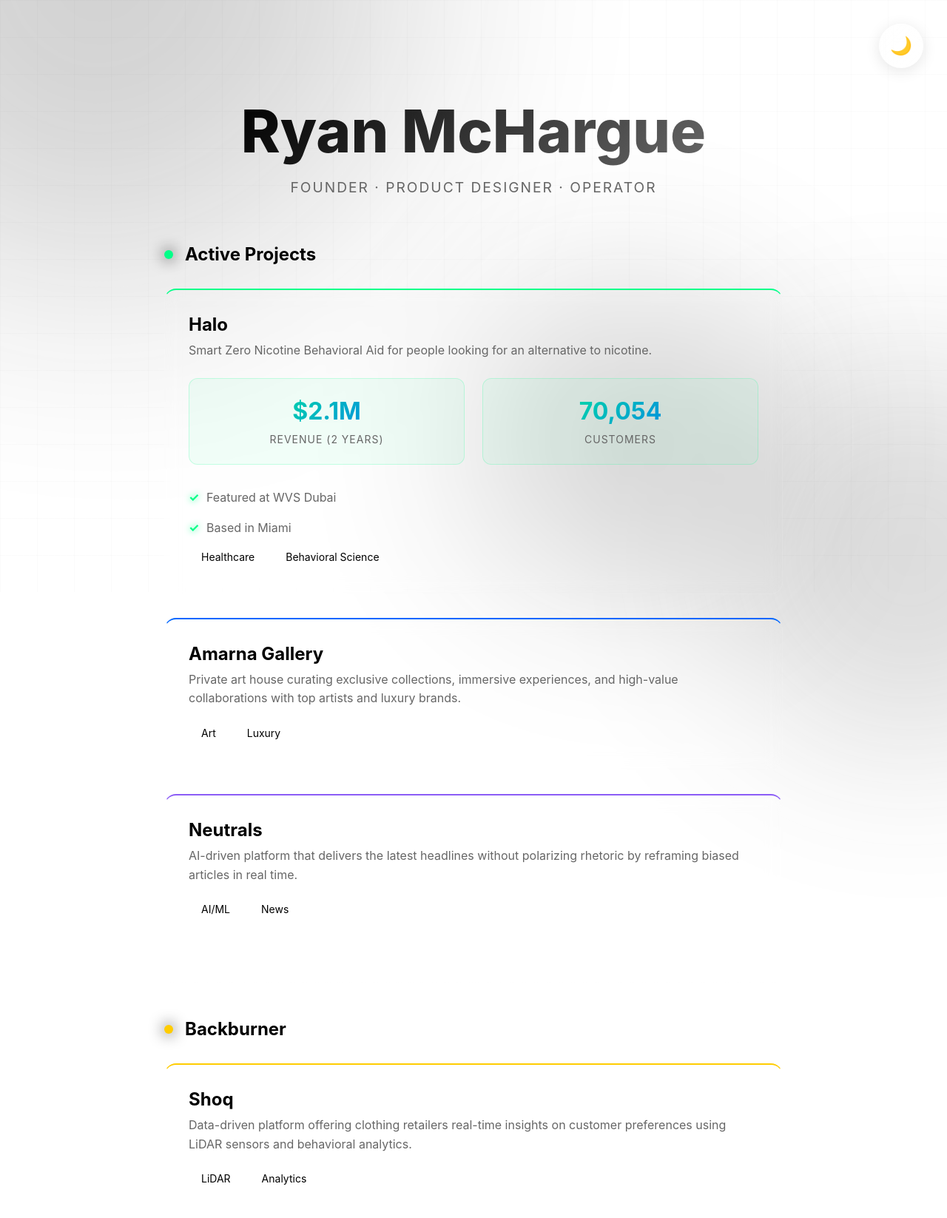
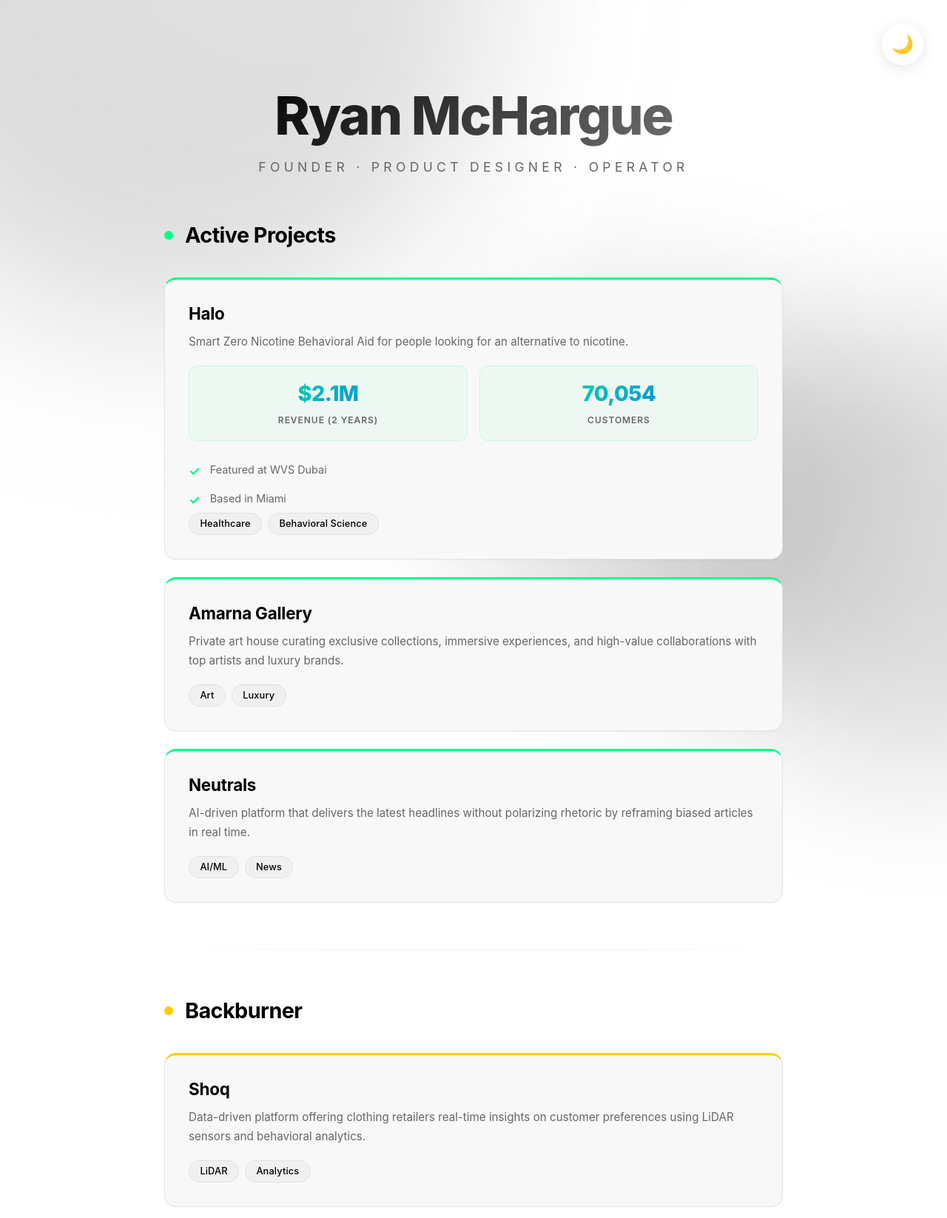
Before and after one commit to ryrytheengineer/ryanmchargue-site, a plain HTML site: page index.html in a window 1280 px wide. Shown: the top 1646 px of the page at 74% size. Drawn offline with Linux system fonts and the light colour scheme; animation ran at ten frames a second.

Commit message:
Update style.css

```diff
--- a/style.css
+++ b/style.css
@@ -2,6 +2,7 @@
   margin: 0;
   padding: 0;
   box-sizing: border-box;
+  -webkit-tap-highlight-color: transparent;
 }
 
 :root {
@@ -10,26 +11,21 @@
   --accent: #0066ff;
   --accent-hover: #0052cc;
   --gray: #666666;
-  --light-gray: #f5f5f5;
-  --border: #e0e0e0;
+  --light-gray: #f8f8f8;
+  --border: #e5e5e5;
   --green: #00ff88;
   --yellow: #ffcc00;
   --red: #ff4444;
   --purple: #8b5cf6;
   --pink: #ec4899;
-  --silver: #c0c0c0;
-  --light-silver: #e8e8e8;
-  --dark-silver: #808080;
 }
 
 :root.dark {
   --bg-light: #000000;
   --text-light: #ffffff;
   --gray: #999999;
-  --light-gray: #1a1a1a;
-  --border: #333333;
-  --accent: #0066ff;
-  --accent-hover: #0099ff;
+  --light-gray: #0a0a0a;
+  --border: #1a1a1a;
 }
 
 body {
@@ -38,71 +34,93 @@ body {
   color: var(--text-light);
   min-height: 100vh;
   overflow-x: hidden;
-  transition: all 0.3s ease;
+  transition: background-color 0.4s ease, color 0.4s ease;
   position: relative;
+  -webkit-font-smoothing: antialiased;
+  -moz-osx-font-smoothing: grayscale;
 }
 
 /* Animated gradient orbs - MONOCHROME */
 .gradient-orb {
   position: fixed;
   border-radius: 50%;
-  filter: blur(120px);
-  opacity: 0.2;
-  animation: float 20s infinite ease-in-out;
+  filter: blur(100px);
+  opacity: 0.15;
+  animation: floatAndMorph 25s infinite ease-in-out;
   pointer-events: none;
   z-index: -1;
+  will-change: transform;
 }
 
 .orb1 {
-  width: 700px;
-  height: 700px;
-  background: radial-gradient(circle, #333333, #000000);
-  top: -300px;
-  left: -300px;
+  width: 80vw;
+  height: 80vw;
+  max-width: 800px;
+  max-height: 800px;
+  background: radial-gradient(circle at 30% 30%, #333333, #000000);
+  top: -40%;
+  left: -20%;
   animation-delay: 0s;
 }
 
 .orb2 {
-  width: 500px;
-  height: 500px;
-  background: radial-gradient(circle, #666666, #1a1a1a);
-  bottom: -200px;
-  right: -200px;
-  animation-delay: 10s;
+  width: 60vw;
+  height: 60vw;
+  max-width: 600px;
+  max-height: 600px;
+  background: radial-gradient(circle at 70% 70%, #1a1a1a, #000000);
+  bottom: -30%;
+  right: -20%;
+  animation-delay: 8s;
 }
 
 .orb3 {
-  width: 400px;
-  height: 400px;
-  background: radial-gradient(circle, #4a4a4a, #000000);
+  width: 50vw;
+  height: 50vw;
+  max-width: 500px;
+  max-height: 500px;
+  background: radial-gradient(circle at 50% 50%, #2a2a2a, #000000);
   top: 50%;
   left: 50%;
-  animation-delay: 5s;
+  transform: translate(-50%, -50%);
+  animation-delay: 16s;
 }
 
 :root.dark .orb1 {
-  background: radial-gradient(circle, #ffffff, #666666);
-  opacity: 0.1;
+  background: radial-gradient(circle at 30% 30%, #1a1a1a, #0a0a0a);
+  opacity: 0.2;
 }
 
 :root.dark .orb2 {
-  background: radial-gradient(circle, #cccccc, #333333);
-  opacity: 0.1;
+  background: radial-gradient(circle at 70% 70%, #2a2a2a, #0a0a0a);
+  opacity: 0.2;
 }
 
 :root.dark .orb3 {
-  background: radial-gradient(circle, #999999, #1a1a1a);
-  opacity: 0.1;
+  background: radial-gradient(circle at 50% 50%, #1f1f1f, #0a0a0a);
+  opacity: 0.2;
 }
 
-@keyframes float {
-  0%, 100% { transform: translate(0, 0) scale(1) rotate(0deg); }
-  25% { transform: translate(100px, -100px) scale(1.2) rotate(90deg); }
-  50% { transform: translate(-100px, 100px) scale(0.8) rotate(180deg); }
-  75% { transform: translate(50px, 50px) scale(1.1) rotate(270deg); }
+@keyframes floatAndMorph {
+  0%, 100% {
+    transform: translate(0, 0) scale(1) rotate(0deg);
+    border-radius: 50%;
+  }
+  25% {
+    transform: translate(10%, -10%) scale(1.1) rotate(90deg);
+    border-radius: 40% 60% 60% 40%;
+  }
+  50% {
+    transform: translate(-10%, 10%) scale(0.9) rotate(180deg);
+    border-radius: 60% 40% 40% 60%;
+  }
+  75% {
+    transform: translate(5%, 5%) scale(1.05) rotate(270deg);
+    border-radius: 45% 55% 55% 45%;
+  }
 }
 
-/* Grid background with animated lines */
+/* Grid background */
 .grid-background {
   position: fixed;
   top: 0;
@@ -114,97 +132,95 @@ body {
     linear-gradient(90deg, rgba(128, 128, 128, 0.03) 1px, transparent 1px);
   background-size: 50px 50px;
   z-index: -2;
+  opacity: 0.5;
 }
 
+/* Scanning lines */
 .grid-line {
   position: fixed;
-  background: linear-gradient(90deg, transparent, rgba(255, 255, 255, 0.5), transparent);
+  background: linear-gradient(90deg, transparent, rgba(255, 255, 255, 0.1), transparent);
   opacity: 0;
   z-index: -1;
 }
 
 .grid-line-h {
   width: 100%;
-  height: 1px;
-  animation: scanH 8s linear infinite;
+  height: 2px;
+  animation: scanH 12s linear infinite;
 }
 
 .grid-line-v {
-  width: 1px;
+  width: 2px;
   height: 100%;
-  animation: scanV 10s linear infinite;
+  animation: scanV 15s linear infinite;
 }
 
 @keyframes scanH {
-  0%, 100% { top: -1px; opacity: 0; }
-  50% { top: 50%; opacity: 0.3; }
+  0%, 100% { top: -2px; opacity: 0; }
+  50% { top: 50%; opacity: 0.5; }
 }
 
 @keyframes scanV {
-  0%, 100% { left: -1px; opacity: 0; }
-  50% { left: 50%; opacity: 0.3; }
+  0%, 100% { left: -2px; opacity: 0; }
+  50% { left: 50%; opacity: 0.5; }
 }
 
-/* Theme toggle with morphing animation */
+/* Theme toggle */
 .theme-toggle {
   position: fixed;
   top: 2rem;
   right: 2rem;
-  width: 60px;
-  height: 60px;
+  width: 56px;
+  height: 56px;
   border: none;
-  background: linear-gradient(135deg, rgba(255, 255, 255, 0.1), rgba(255, 255, 255, 0.05));
-  backdrop-filter: blur(10px);
+  background: rgba(255, 255, 255, 0.1);
+  backdrop-filter: blur(20px);
+  -webkit-backdrop-filter: blur(20px);
   border: 1px solid rgba(255, 255, 255, 0.2);
-  border-radius: 30px;
+  border-radius: 28px;
   cursor: pointer;
   font-size: 24px;
   display: flex;
   align-items: center;
   justify-content: center;
   z-index: 1000;
-  transition: all 0.3s ease;
-  box-shadow: 0 4px 20px rgba(0, 0, 0, 0.1);
-  overflow: hidden;
+  transition: all 0.3s cubic-bezier(0.4, 0, 0.2, 1);
+  box-shadow:
+    0 4px 20px rgba(0, 0, 0, 0.1),
+    inset 0 0 0 1px rgba(255, 255, 255, 0.1);
 }
 
-.theme-toggle::before {
-  content: '';
-  position: absolute;
-  width: 100%;
-  height: 100%;
-  background: linear-gradient(135deg, var(--accent), var(--purple));
-  opacity: 0;
-  transition: opacity 0.3s ease;
-  border-radius: inherit;
+:root.dark .theme-toggle {
+  background: rgba(255, 255, 255, 0.05);
+  border-color: rgba(255, 255, 255, 0.1);
 }
 
 .theme-toggle:active {
-  transform: scale(0.9);
-}
-
-.theme-toggle:active::before {
-  opacity: 1;
+  transform: scale(0.92);
 }
 
 .theme-toggle span {
   position: relative;
   z-index: 1;
-  transition: transform 0.3s ease;
+  transition: transform 0.5s cubic-bezier(0.68, -0.55, 0.265, 1.55);
 }
 
-/* Header with glitch effect */
+.theme-toggle:active span {
+  transform: rotate(360deg);
+}
+
+/* Header */
 .header {
   text-align: center;
-  padding: 8rem 2rem 4rem;
+  padding: 7rem 2rem 4rem;
   position: relative;
-  animation: fadeInDown 1s ease-out;
+  animation: headerReveal 1.2s cubic-bezier(0.16, 1, 0.3, 1);
 }
 
-@keyframes fadeInDown {
+@keyframes headerReveal {
   from {
     opacity: 0;
-    transform: translateY(-30px);
+    transform: translateY(-40px);
   }
   to {
     opacity: 1;
@@ -213,68 +229,48 @@ body {
 }
 
 .title {
-  font-size: clamp(3rem, 8vw, 5rem);
+  font-size: clamp(2.5rem, 7vw, 4.5rem);
   font-weight: 800;
   margin-bottom: 1rem;
+  letter-spacing: -0.03em;
   position: relative;
   display: inline-block;
-  background: linear-gradient(135deg, var(--text-light), var(--gray));
+  background: linear-gradient(
+    135deg,
+    var(--text-light) 0%,
+    var(--gray) 50%,
+    var(--text-light) 100%
+  );
+  background-size: 200% 200%;
   -webkit-background-clip: text;
   -webkit-text-fill-color: transparent;
   background-clip: text;
+  animation: shimmer 3s ease-in-out infinite;
 }
 
-.title::before,
-.title::after {
-  content: 'Ryan McHargue';
-  position: absolute;
-  top: 0;
-  left: 0;
-  width: 100%;
-  height: 100%;
-  opacity: 0;
-}
-
-.title:active::before {
-  animation: glitch1 0.3s ease infinite;
-  color: var(--accent);
-  opacity: 0.8;
-}
-
-.title:active::after {
-  animation: glitch2 0.3s ease infinite;
-  color: var(--pink);
-  opacity: 0.8;
-}
-
-@keyframes glitch1 {
-  0%, 100% { transform: translate(0); }
-  20% { transform: translate(-2px, 2px); }
-  40% { transform: translate(-2px, -2px); }
-  60% { transform: translate(2px, 2px); }
-  80% { transform: translate(2px, -2px); }
-}
-
-@keyframes glitch2 {
-  0%, 100% { transform: translate(0); }
-  20% { transform: translate(2px, -2px); }
-  40% { transform: translate(2px, 2px); }
-  60% { transform: translate(-2px, -2px); }
-  80% { transform: translate(-2px, 2px); }
+@keyframes shimmer {
+  0%, 100% { background-position: 0% 50%; }
+  50% { background-position: 100% 50%; }
 }
 
 .subtitles {
-  font-size: 1.2rem;
+  font-size: clamp(0.9rem, 2.5vw, 1.1rem);
   color: var(--gray);
-  letter-spacing: 2px;
+  letter-spacing: 0.3em;
   text-transform: uppercase;
   opacity: 0;
-  animation: fadeIn 1s ease-out 0.5s forwards;
+  animation: fadeInUp 1s ease-out 0.5s forwards;
+  white-space: nowrap;
 }
 
-@keyframes fadeIn {
+@keyframes fadeInUp {
   to {
     opacity: 1;
+    transform: translateY(0);
+  }
+  from {
+    opacity: 0;
+    transform: translateY(10px);
   }
 }
 
@@ -285,123 +281,116 @@ body {
   padding: 0 2rem 4rem;
 }
 
-/* Section headers with animated pulse - KEEPING COLORS */
+/* Section headers */
 .active-line {
   display: flex;
   align-items: center;
   gap: 1rem;
-  margin-bottom: 2rem;
+  margin-bottom: 2.5rem;
   position: relative;
 }
 
+.active-line h2 {
+  font-size: 1.8rem;
+  font-weight: 700;
+  letter-spacing: -0.02em;
+}
+
+/* Pulse dots with unique colors */
 .pulse-dot {
   width: 12px;
   height: 12px;
-  background: var(--green);
   border-radius: 50%;
   position: relative;
   animation: pulse 2s ease-in-out infinite;
-  box-shadow: 0 0 20px var(--green);
 }
 
-.pulse-dot::before {
-  content: '';
-  position: absolute;
-  top: 50%;
-  left: 50%;
-  width: 100%;
-  height: 100%;
-  background: inherit;
-  border-radius: 50%;
-  transform: translate(-50%, -50%);
-  animation: ripple 2s ease-in-out infinite;
-}
-
-@keyframes pulse {
-  0%, 100% {
-    transform: scale(1);
-    box-shadow: 0 0 20px currentColor;
-  }
-  50% {
-    transform: scale(1.2);
-    box-shadow: 0 0 40px currentColor;
-  }
-}
-
-@keyframes ripple {
-  0% { transform: translate(-50%, -50%) scale(1); opacity: 1; }
-  100% { transform: translate(-50%, -50%) scale(3); opacity: 0; }
+.pulse-dot.green {
+  background: var(--green);
+  box-shadow: 0 0 0 0 rgba(0, 255, 136, 0.4);
 }
 
 .pulse-dot.yellow {
   background: var(--yellow);
-  box-shadow: 0 0 20px var(--yellow);
+  box-shadow: 0 0 0 0 rgba(255, 204, 0, 0.4);
 }
 
 .pulse-dot.red {
   background: var(--red);
-  box-shadow: 0 0 20px var(--red);
+  box-shadow: 0 0 0 0 rgba(255, 68, 68, 0.4);
 }
 
-/* Project cards with 3D hover effect and subtle color accents */
+@keyframes pulse {
+  0% {
+    transform: scale(1);
+    box-shadow: 0 0 0 0 currentColor;
+  }
+  50% {
+    transform: scale(1.1);
+  }
+  70% {
+    transform: scale(1);
+    box-shadow: 0 0 0 10px rgba(0, 0, 0, 0);
+  }
+  100% {
+    transform: scale(1);
+    box-shadow: 0 0 0 0 rgba(0, 0, 0, 0);
+  }
+}
+
+/* Projects */
 .projects {
   display: grid;
-  gap: 2rem;
+  gap: 1.5rem;
   margin-bottom: 3rem;
 }
 
+/* Project cards with proper contrast */
 .project {
-  background: rgba(255, 255, 255, 0.02);
-  backdrop-filter: blur(10px);
-  border: 1px solid rgba(255, 255, 255, 0.1);
+  background: var(--light-gray);
+  border: 1px solid var(--border);
   border-radius: 16px;
   padding: 2rem;
   position: relative;
   overflow: hidden;
-  transform-style: preserve-3d;
-  transition: all 0.3s ease;
+  transition: all 0.3s cubic-bezier(0.4, 0, 0.2, 1);
   cursor: pointer;
   opacity: 0;
-  animation: slideInUp 0.6s ease-out forwards;
+  animation: projectReveal 0.6s cubic-bezier(0.16, 1, 0.3, 1) forwards;
+  box-shadow: 0 1px 3px rgba(0, 0, 0, 0.04);
 }
 
 :root.dark .project {
   background: rgba(255, 255, 255, 0.03);
-  border: 1px solid rgba(255, 255, 255, 0.1);
+  border-color: rgba(255, 255, 255, 0.08);
+  box-shadow: 0 1px 3px rgba(0, 0, 0, 0.2);
 }
 
-/* Subtle color accents for each project */
-.project:nth-child(1) {
-  animation-delay: 0.1s;
-  border-top: 2px solid var(--green);
+/* Consistent colored accents for sections */
+.active-section .project {
+  border-top: 3px solid var(--green);
 }
 
-.project:nth-child(2) {
-  animation-delay: 0.2s;
-  border-top: 2px solid var(--accent);
+.backburner-section .project {
+  border-top: 3px solid var(--yellow);
 }
 
-.project:nth-child(3) {
-  animation-delay: 0.3s;
-  border-top: 2px solid var(--purple);
+.archived-section .project {
+  border-top: 3px solid var(--red);
 }
 
-.section:nth-child(3) .project {
-  border-top: 2px solid var(--yellow);
-}
+.project:nth-child(1) { animation-delay: 0.1s; }
+.project:nth-child(2) { animation-delay: 0.2s; }
+.project:nth-child(3) { animation-delay: 0.3s; }
 
-.section:nth-child(5) .project {
-  border-top: 2px solid var(--red);
-}
-
-@keyframes slideInUp {
+@keyframes projectReveal {
   from {
     opacity: 0;
-    transform: translateY(30px);
+    transform: translateY(20px) scale(0.98);
   }
   to {
     opacity: 1;
-    transform: translateY(0);
+    transform: translateY(0) scale(1);
   }
 }
 
@@ -412,7 +401,12 @@ body {
   left: 0;
   width: 100%;
   height: 100%;
-  background: linear-gradient(135deg, transparent, rgba(255, 255, 255, 0.1), transparent);
+  background: linear-gradient(
+    135deg,
+    transparent,
+    rgba(255, 255, 255, 0.05),
+    transparent
+  );
   transform: translateX(-100%);
   transition: transform 0.6s ease;
 }
@@ -425,41 +419,33 @@ body {
   transform: translateX(100%);
 }
 
+/* Project content */
 .project h3 {
-  font-size: 1.5rem;
-  margin-bottom: 0.5rem;
-  display: inline-block;
-  position: relative;
+  font-size: 1.4rem;
+  font-weight: 700;
+  margin-bottom: 0.75rem;
+  letter-spacing: -0.01em;
 }
 
 .project h3 a {
   color: var(--text-light);
   text-decoration: none;
   position: relative;
+  transition: opacity 0.2s ease;
 }
 
-.project h3 a::after {
-  content: '';
-  position: absolute;
-  bottom: -2px;
-  left: 0;
-  width: 0;
-  height: 2px;
-  background: linear-gradient(90deg, var(--accent), var(--purple));
-  transition: width 0.3s ease;
-}
-
-.project h3 a:active::after {
-  width: 100%;
+.project h3 a:active {
+  opacity: 0.7;
 }
 
 .project p {
   color: var(--gray);
-  line-height: 1.6;
-  margin-bottom: 1rem;
+  line-height: 1.7;
+  margin-bottom: 1.2rem;
+  font-size: 0.95rem;
 }
 
-/* Tech tags with gradient borders */
+/* Tech tags */
 .project-tech {
   display: flex;
   gap: 0.5rem;
@@ -467,92 +453,82 @@ body {
 }
 
 .tech-tag {
-  font-size: 0.875rem;
-  padding: 0.5rem 1rem;
-  background: rgba(255, 255, 255, 0.05);
-  border: 1px solid rgba(255, 255, 255, 0.1);
+  font-size: 0.8rem;
+  padding: 0.4rem 0.9rem;
+  background: rgba(0, 0, 0, 0.03);
+  border: 1px solid rgba(0, 0, 0, 0.06);
   border-radius: 20px;
-  position: relative;
-  overflow: hidden;
-  transition: all 0.3s ease;
-  backdrop-filter: blur(5px);
+  transition: all 0.2s ease;
+  font-weight: 500;
+  letter-spacing: 0.01em;
 }
 
-.tech-tag::before {
-  content: '';
-  position: absolute;
-  top: 50%;
-  left: 50%;
-  width: 0;
-  height: 0;
-  background: radial-gradient(circle, var(--accent), transparent);
-  transform: translate(-50%, -50%);
-  transition: all 0.3s ease;
-  border-radius: 50%;
+:root.dark .tech-tag {
+  background: rgba(255, 255, 255, 0.05);
+  border-color: rgba(255, 255, 255, 0.1);
 }
 
 .tech-tag:active {
+  transform: scale(0.95);
+  background: var(--accent);
   color: white;
   border-color: var(--accent);
 }
 
-.tech-tag:active::before {
-  width: 150%;
-  height: 150%;
-}
-
-/* Achievements with counter animation */
+/* Achievements */
 .achievements {
   display: grid;
-  grid-template-columns: repeat(auto-fit, minmax(150px, 1fr));
-  gap: 1.5rem;
-  margin: 1.5rem 0;
+  grid-template-columns: repeat(auto-fit, minmax(140px, 1fr));
+  gap: 1rem;
+  margin: 1.2rem 0;
 }
 
 .achievement {
   text-align: center;
-  padding: 1.5rem;
-  background: rgba(0, 255, 136, 0.05);
+  padding: 1.2rem;
+  background: rgba(0, 255, 136, 0.04);
   border-radius: 12px;
-  border: 1px solid rgba(0, 255, 136, 0.2);
+  border: 1px solid rgba(0, 255, 136, 0.15);
   transition: all 0.3s ease;
 }
 
-.achievement:active {
-  transform: translateY(-5px);
-  border-color: var(--green);
-  box-shadow: 0 5px 20px rgba(0, 255, 136, 0.3);
+:root.dark .achievement {
+  background: rgba(0, 255, 136, 0.08);
+  border-color: rgba(0, 255, 136, 0.2);
 }
 
 .achievement-number {
   display: block;
-  font-size: 2rem;
-  font-weight: 700;
+  font-size: 1.8rem;
+  font-weight: 800;
   background: linear-gradient(135deg, var(--green), var(--accent));
   -webkit-background-clip: text;
   -webkit-text-fill-color: transparent;
   background-clip: text;
-  margin-bottom: 0.5rem;
+  margin-bottom: 0.4rem;
+  letter-spacing: -0.02em;
 }
 
 .achievement-label {
-  font-size: 0.875rem;
+  font-size: 0.75rem;
   color: var(--gray);
   text-transform: uppercase;
-  letter-spacing: 1px;
+  letter-spacing: 0.08em;
+  font-weight: 600;
 }
 
 .achievement-list {
   list-style: none;
-  margin-top: 1rem;
+  margin-top: 1.2rem;
 }
 
 .achievement-list li {
   padding: 0.5rem 0;
-  padding-left: 1.5rem;
+  padding-left: 1.8rem;
   position: relative;
   color: var(--gray);
   line-height: 1.6;
+  font-size: 0.9rem;
 }
 
 .achievement-list li::before {
@@ -561,15 +537,20 @@ body {
   left: 0;
   color: var(--green);
   font-weight: bold;
-  text-shadow: 0 0 10px var(--green);
+  font-size: 1.1rem;
 }
 
-/* Section divider with gradient */
+/* Section divider */
 .section-divider {
   border: none;
   height: 1px;
-  background: linear-gradient(90deg, transparent, rgba(255, 255, 255, 0.1), transparent);
-  margin: 3rem 0;
+  background: linear-gradient(
+    90deg,
+    transparent,
+    var(--border),
+    transparent
+  );
+  margin: 4rem 0;
   position: relative;
   overflow: hidden;
 }
@@ -581,8 +562,13 @@ body {
   left: -100%;
   width: 100%;
   height: 100%;
-  background: linear-gradient(90deg, transparent, rgba(255, 255, 255, 0.5), transparent);
-  animation: scan 3s ease-in-out infinite;
+  background: linear-gradient(
+    90deg,
+    transparent,
+    rgba(255, 255, 255, 0.5),
+    transparent
+  );
+  animation: scan 4s ease-in-out infinite;
 }
 
 @keyframes scan {
@@ -590,18 +576,18 @@ body {
   100% { left: 100%; }
 }
 
-/* Footer with hover effects */
+/* Footer */
 .footer {
   text-align: center;
   padding: 4rem 2rem;
-  border-top: 1px solid rgba(255, 255, 255, 0.1);
+  border-top: 1px solid var(--border);
   margin-top: 4rem;
 }
 
 .socials {
   display: flex;
   justify-content: center;
-  gap: 2rem;
+  gap: 1.5rem;
   flex-wrap: wrap;
 }
 
@@ -609,16 +595,22 @@ body {
   display: inline-flex;
   align-items: center;
   gap: 0.5rem;
-  padding: 1rem 1.5rem;
-  background: rgba(255, 255, 255, 0.05);
-  backdrop-filter: blur(10px);
-  border: 1px solid rgba(255, 255, 255, 0.1);
-  border-radius: 30px;
+  padding: 0.9rem 1.4rem;
+  background: var(--light-gray);
+  border: 1px solid var(--border);
+  border-radius: 25px;
   text-decoration: none;
   color: var(--text-light);
-  transition: all 0.3s ease;
+  font-size: 0.9rem;
+  font-weight: 500;
+  transition: all 0.3s cubic-bezier(0.4, 0, 0.2, 1);
   position: relative;
   overflow: hidden;
+}
+
+:root.dark .social-button {
+  background: rgba(255, 255, 255, 0.05);
+  border-color: rgba(255, 255, 255, 0.1);
 }
 
 .social-button::before {
@@ -628,38 +620,33 @@ body {
   left: 50%;
   width: 0;
   height: 0;
-  background: linear-gradient(135deg, var(--accent), var(--purple));
+  background: radial-gradient(
+    circle,
+    var(--accent),
+    transparent
+  );
   transform: translate(-50%, -50%);
+  transition: all 0.5s ease;
   border-radius: 50%;
-  transition: all 0.5s ease;
 }
 
 .social-button:active {
-  transform: translateY(-3px) scale(0.95);
-  box-shadow: 0 10px 30px rgba(0, 102, 255, 0.3);
-  color: white;
-  border-color: transparent;
+  transform: translateY(-2px) scale(0.98);
+  box-shadow: 0 5px 20px rgba(0, 102, 255, 0.2);
 }
 
 .social-button:active::before {
-  width: 300%;
-  height: 300%;
+  width: 200%;
+  height: 200%;
 }
 
 .social-icon {
-  font-size: 1.5rem;
-  position: relative;
-  z-index: 1;
-  transition: transform 0.3s ease;
+  font-size: 1.3rem;
+  transition: transform 0.5s cubic-bezier(0.68, -0.55, 0.265, 1.55);
 }
 
 .social-button:active .social-icon {
-  transform: rotate(360deg) scale(1.2);
-}
-
-.social-button span {
-  position: relative;
-  z-index: 1;
+  transform: rotate(360deg) scale(1.1);
 }
 
 /* Loading animation */
@@ -673,6 +660,7 @@ body::before {
   background: var(--bg-light);
   z-index: 10000;
   transition: opacity 0.5s ease, visibility 0.5s ease;
+  pointer-events: none;
 }
 
 body.loaded::before {
@@ -685,16 +673,35 @@ body.loaded::before {
   .theme-toggle {
     top: 1rem;
     right: 1rem;
-    width: 50px;
-    height: 50px;
+    width: 48px;
+    height: 48px;
+    font-size: 20px;
   }
 
   .header {
-    padding-top: 6rem;
+    padding-top: 5rem;
+  }
+
+  .title {
+    font-size: clamp(2rem, 8vw, 3rem);
+  }
+
+  .subtitles {
+    font-size: 0.75rem;
+    letter-spacing: 0.2em;
+  }
+
+  .active-line h2 {
+    font-size: 1.5rem;
   }
 
   .achievements {
     grid-template-columns: 1fr;
+    gap: 0.8rem;
+  }
+
+  .achievement {
+    padding: 1rem;
   }
 
   .socials {
@@ -703,27 +710,16 @@ body.loaded::before {
   }
 
   .social-button {
-    width: 200px;
+    width: 180px;
     justify-content: center;
   }
 
-  .orb1 {
-    width: 500px;
-    height: 500px;
-  }
-
-  .orb2 {
-    width: 400px;
-    height: 400px;
-  }
-
-  .orb3 {
-    width: 300px;
-    height: 300px;
+  .project {
+    padding: 1.5rem;
   }
 }
 
-/* Reduced motion */
+/* Performance optimizations */
 @media (prefers-reduced-motion: reduce) {
   *, *::before, *::after {
     animation-duration: 0.01ms !important;
@@ -731,3 +727,12 @@ body.loaded::before {
     transition-duration: 0.01ms !important;
   }
 }
+
+/* Force hardware acceleration */
+.gradient-orb,
+.project,
+.achievement,
+.social-button {
+  transform: translateZ(0);
+  will-change: transform;
+}
```
